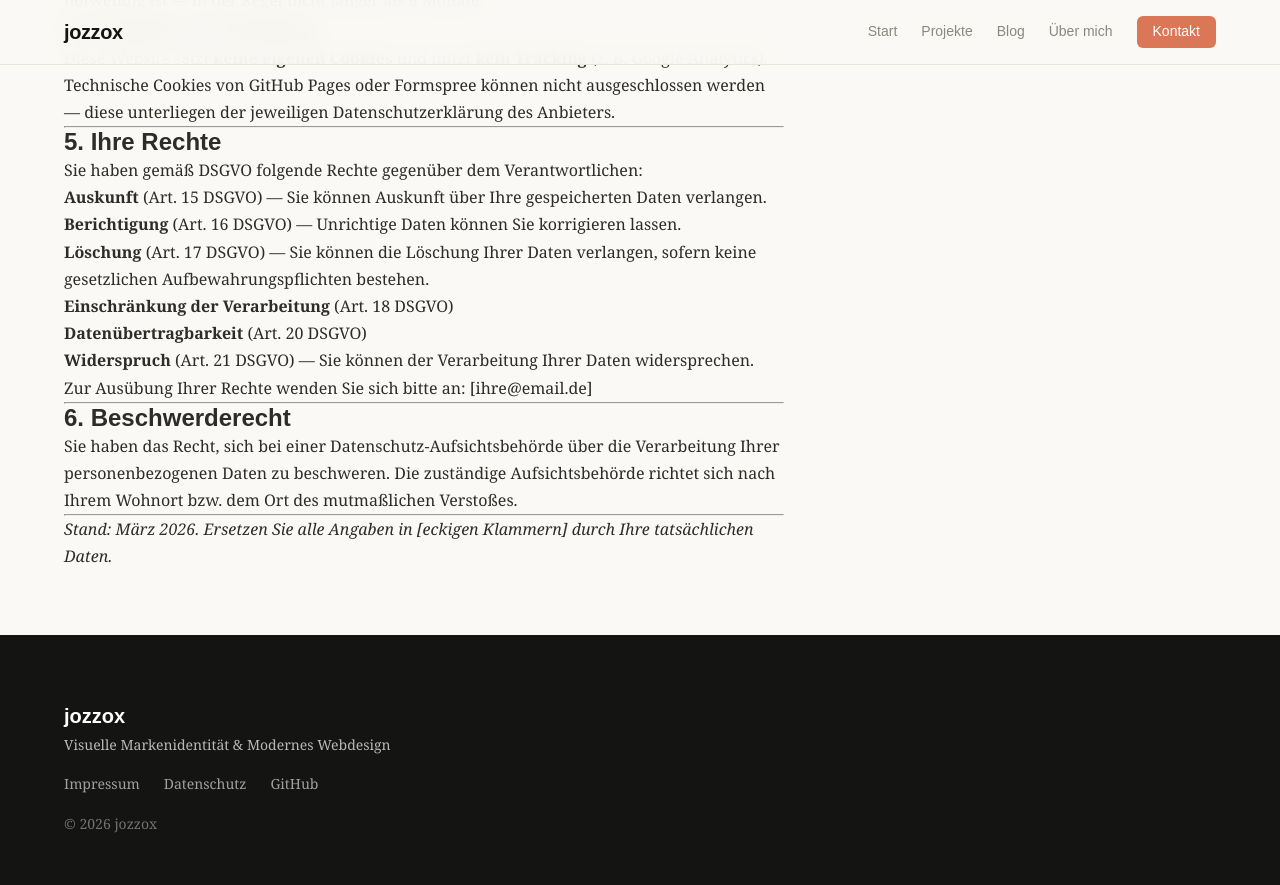
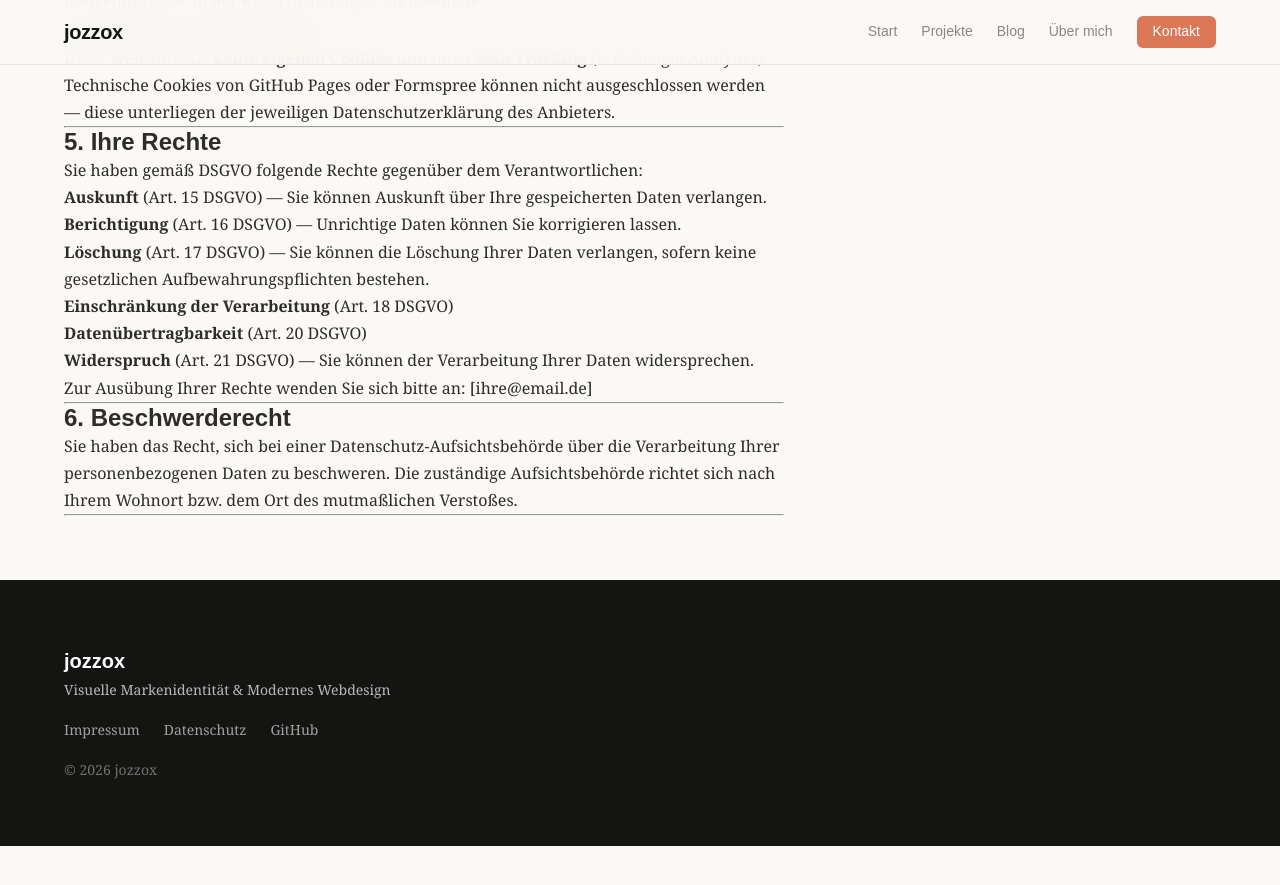
Before and after one commit to jozzox/jozzox.github.io, a Jekyll site: the page built from datenschutz.md, in a window 1280 px wide and 900 px high, scrolled down 778 px. Shown: the top 885 px of the window. Built offline with Jekyll 4.4.1, drawn with Linux system fonts in a browser that asks for light colours; after the commit the page ends 1624 px from its top, so only the background shows below that.

Commit message:
fix: Entwickler-Anleitungen aus Impressum und Datenschutz entfernt
Co-Authored-By: Claude Sonnet 4.6 <noreply@anthropic.com>

```diff
--- a/datenschutz.md
+++ b/datenschutz.md
@@ -63,5 +63,3 @@ Zur Ausübung Ihrer Rechte wenden Sie sich bitte an: [ihre@email.de]
 Sie haben das Recht, sich bei einer Datenschutz-Aufsichtsbehörde über die Verarbeitung Ihrer personenbezogenen Daten zu beschweren. Die zuständige Aufsichtsbehörde richtet sich nach Ihrem Wohnort bzw. dem Ort des mutmaßlichen Verstoßes.
 
 ---
-
-*Stand: März 2026. Ersetzen Sie alle Angaben in [eckigen Klammern] durch Ihre tatsächlichen Daten.*
```
Also changed, not shown: impressum.md (+0 -2 lines).
